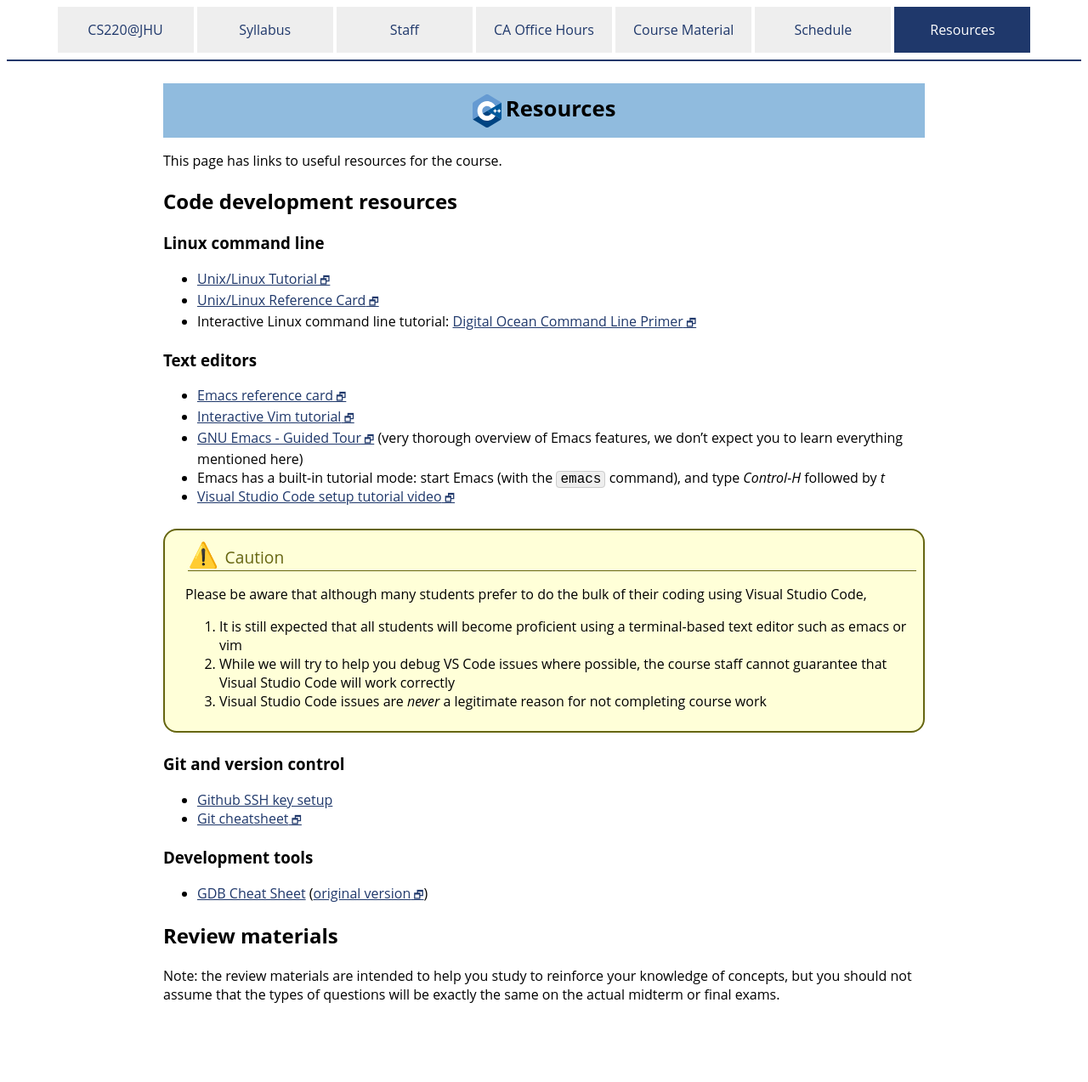
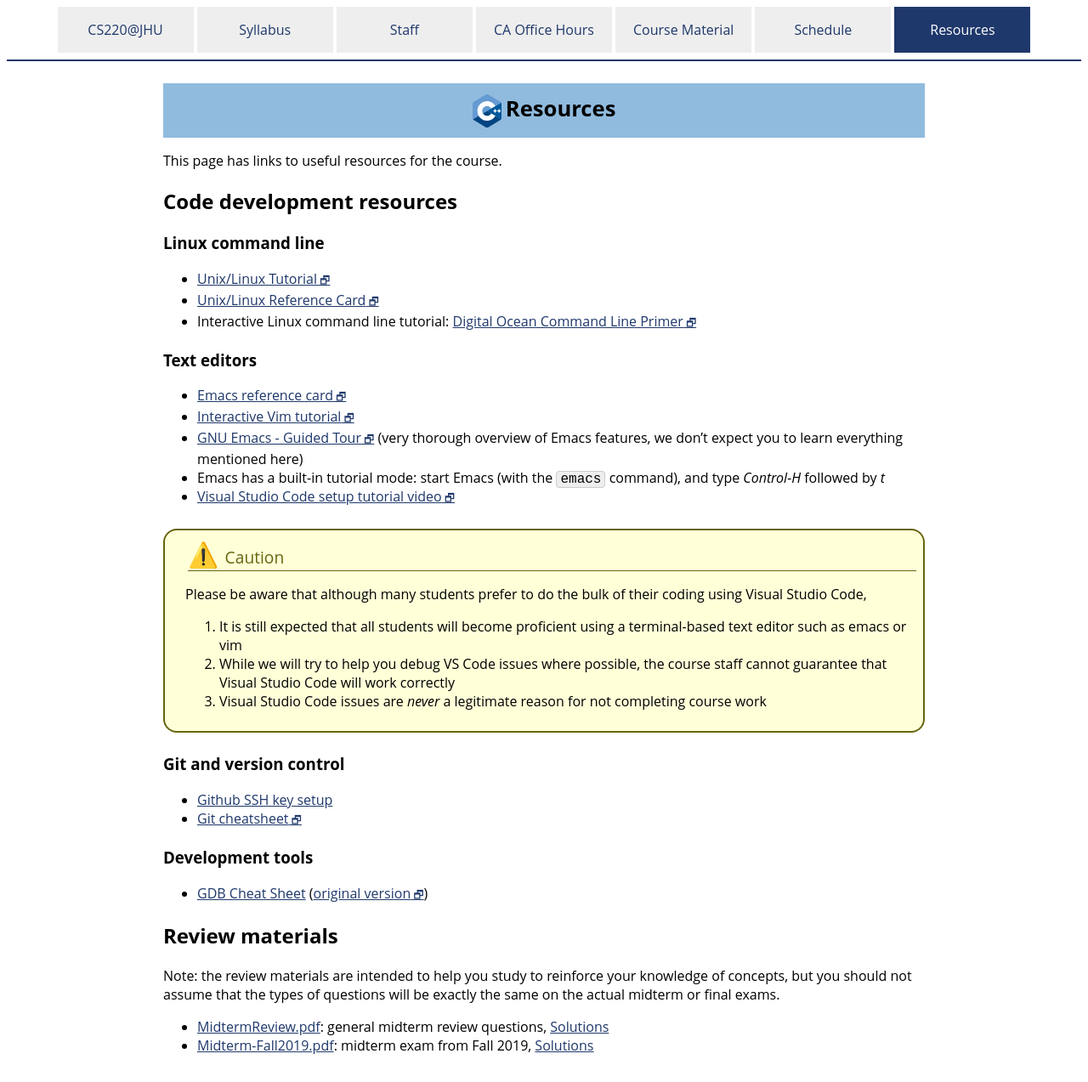
Before and after one commit to jhu-ip/cs220-summer24, a Jekyll site: the page built from resources.md, in a window 1280 px wide. Shown: the whole page at 85% size. Built offline with Jekyll 4.4.1, drawn with Linux system fonts in a browser that asks for light colours; before the commit the page ends 1213 px from its top, so only the background shows below that.

Commit message:
Add midterm study materials

```diff
--- a/resources.md
+++ b/resources.md
@@ -60,3 +60,6 @@ coding using Visual Studio Code,
 Note: the review materials are intended to help you study to reinforce your knowledge
 of concepts, but you should not assume that the types of questions will be exactly
 the same on the actual midterm or final exams.
+
+* [MidtermReview.pdf](resources/MidtermReview.pdf): general midterm review questions, [Solutions](resources/MidtermReview-solutions.pdf)
+* [Midterm-Fall2019.pdf](resources/Midterm-Fall2019.pdf): midterm exam from Fall 2019, [Solutions](resources/Midterm-Fall2019-solutions.pdf)
```
Also changed, not shown: 4 other files.
